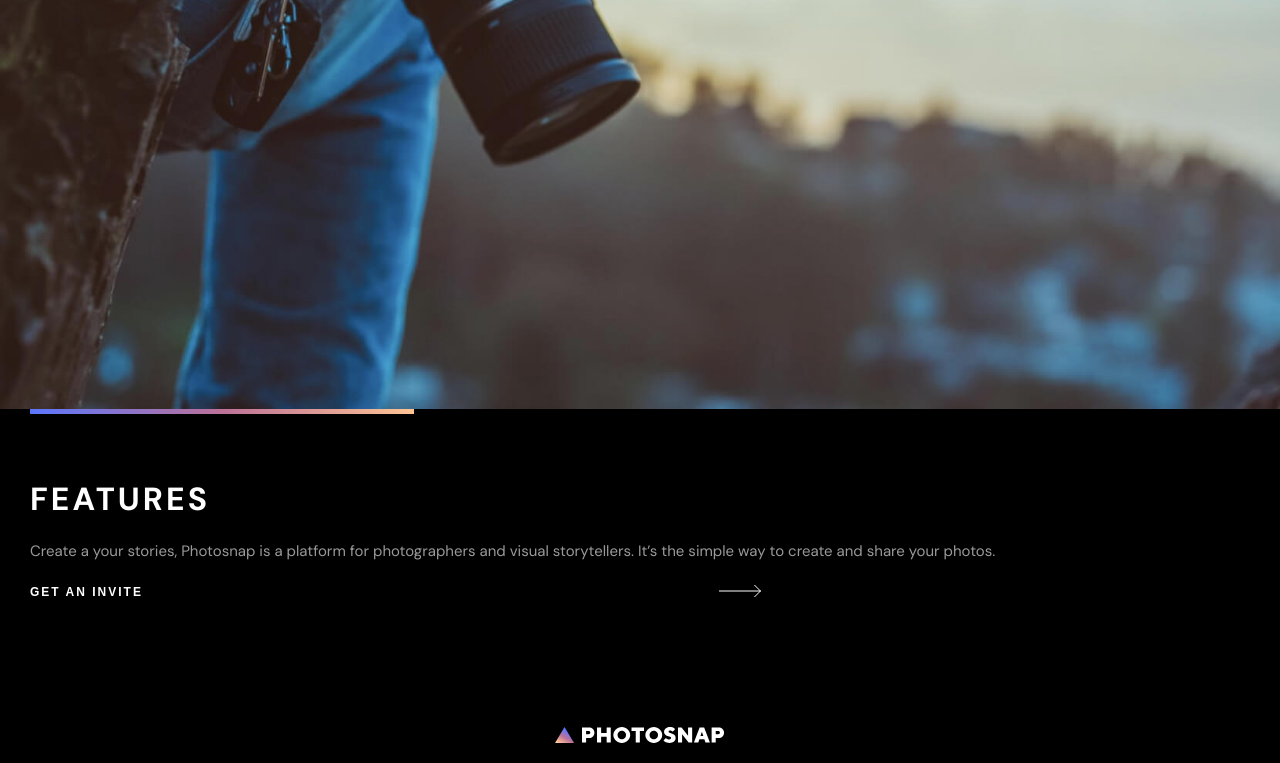
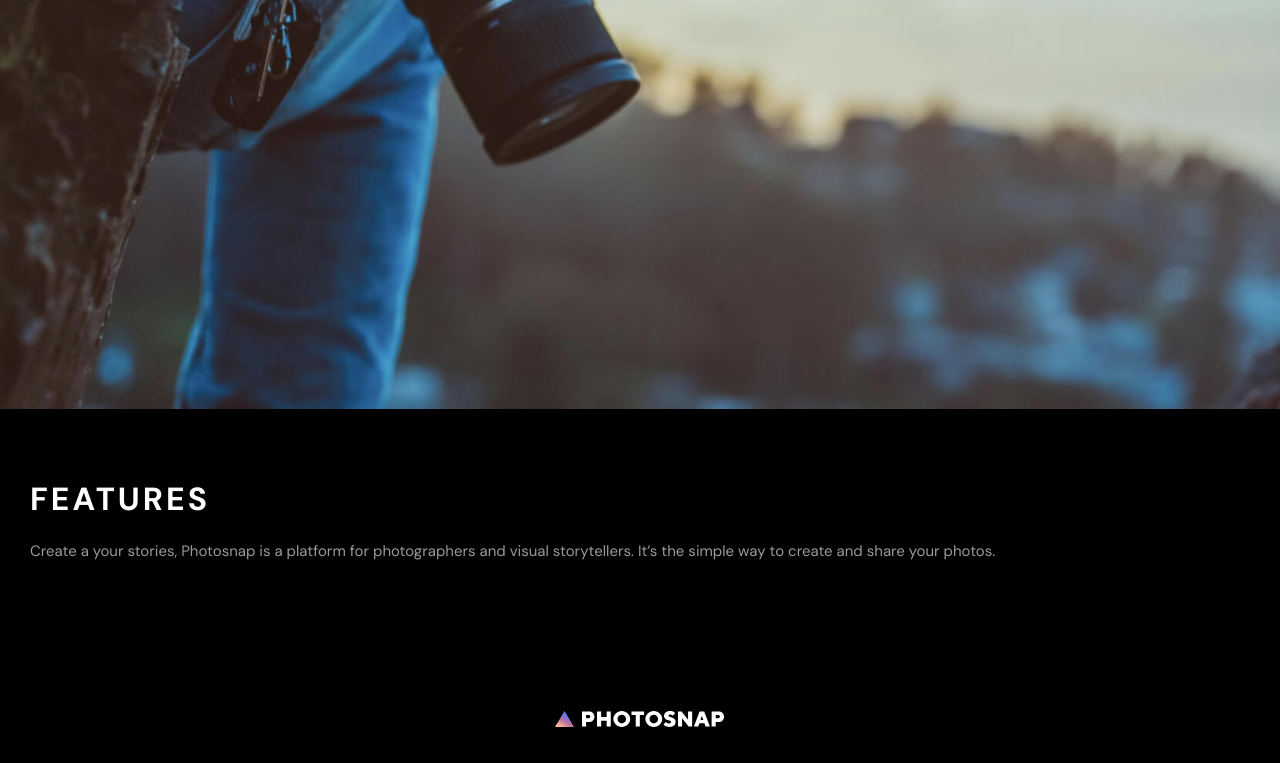
Before and after one commit to ding-09/photosnap, a React (Create React App) app: page /features in a window 1280 px wide. Shown: the part 419-1182 px from the top of the page. Built offline with nearby package versions, Linux system fonts and the light colour scheme; the HTML template or start-up script is replaced by a standard one.

Commit message:
expanded hero component

```diff
--- a/src/components/Hero.js
+++ b/src/components/Hero.js
@@ -1,7 +1,7 @@
 import { StyledHero } from './Hero.styled';
-import { ArrowButton } from '../styles/Buttons'
+import { ArrowButton } from '../styles/Buttons';
 
-const Hero = ({ img, heroHeading, heroDesc }) => {
+const Hero = ({ img, heroHeading, heroDesc, hasBorder, hasLink, linkText }) => {
   return (
     <StyledHero>
       <figure>
@@ -10,8 +10,8 @@ const Hero = ({ img, heroHeading, heroDesc }) => {
       <div className='hero-text'>
         <h1>{heroHeading}</h1>
         <p>{heroDesc}</p>
-        <div className='hero-border'></div>
-        <ArrowButton innerText={'Get an invite'} color='#fff'/>
+        {hasBorder && <div className='hero-border'></div>}
+        {hasLink && <ArrowButton innerText={linkText} color='#fff' />}
       </div>
     </StyledHero>
   );
--- a/src/components/Home/index.js
+++ b/src/components/Home/index.js
@@ -4,11 +4,14 @@ import HomeContent from './HomeContent';
 const index = () => {
   return (
     <>
-        <Hero
-          img={HomeContent.heroImg}
-          heroHeading={HomeContent.heroHeading}
-          heroDesc={HomeContent.heroDesc}
-        />
+      <Hero
+        img={HomeContent.heroImg}
+        heroHeading={HomeContent.heroHeading}
+        heroDesc={HomeContent.heroDesc}
+        hasBorder={true}
+        hasLink={true}
+        linkText='Get an invite'
+      />
     </>
   );
 };
--- a/src/components/Stories/index.js
+++ b/src/components/Stories/index.js
@@ -4,16 +4,13 @@ import StoriesContent from './StoriesContent';
 const index = () => {
   return (
     <>
-      <p className='xsm-heading'>Last Month's Featured Story</p>
       <Hero
         img={StoriesContent.heroImg}
         heroHeading={StoriesContent.heroHeading}
         heroDesc={StoriesContent.heroDesc}
+        hasLink={true}
+        linkText='Read the story'
       />
-      <div className="sub-info">
-          <span className="date">March 2nd 2020</span>
-          <span className="author"> by John Appleseed</span>
-      </div>
     </>
   );
 };
```
Also changed, not shown: 1 other file (tests, documents, lock files or other folders).
